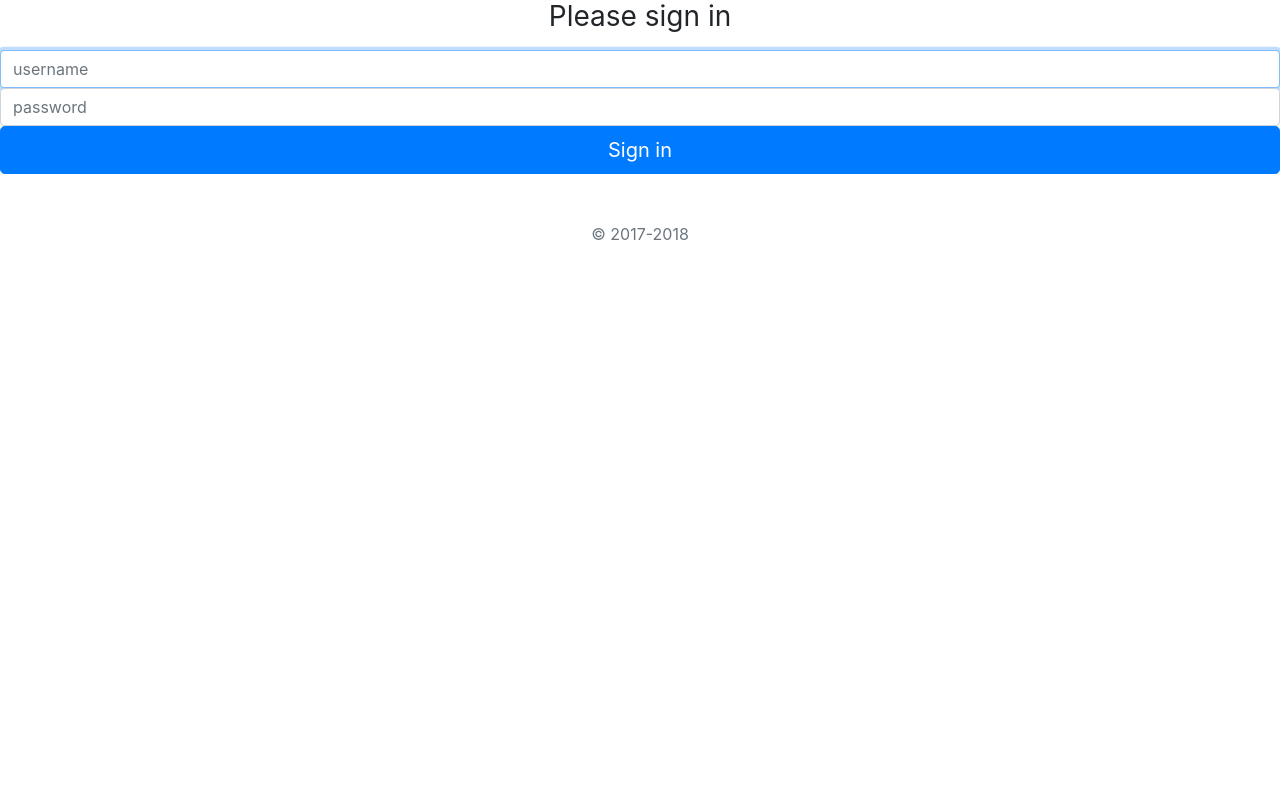
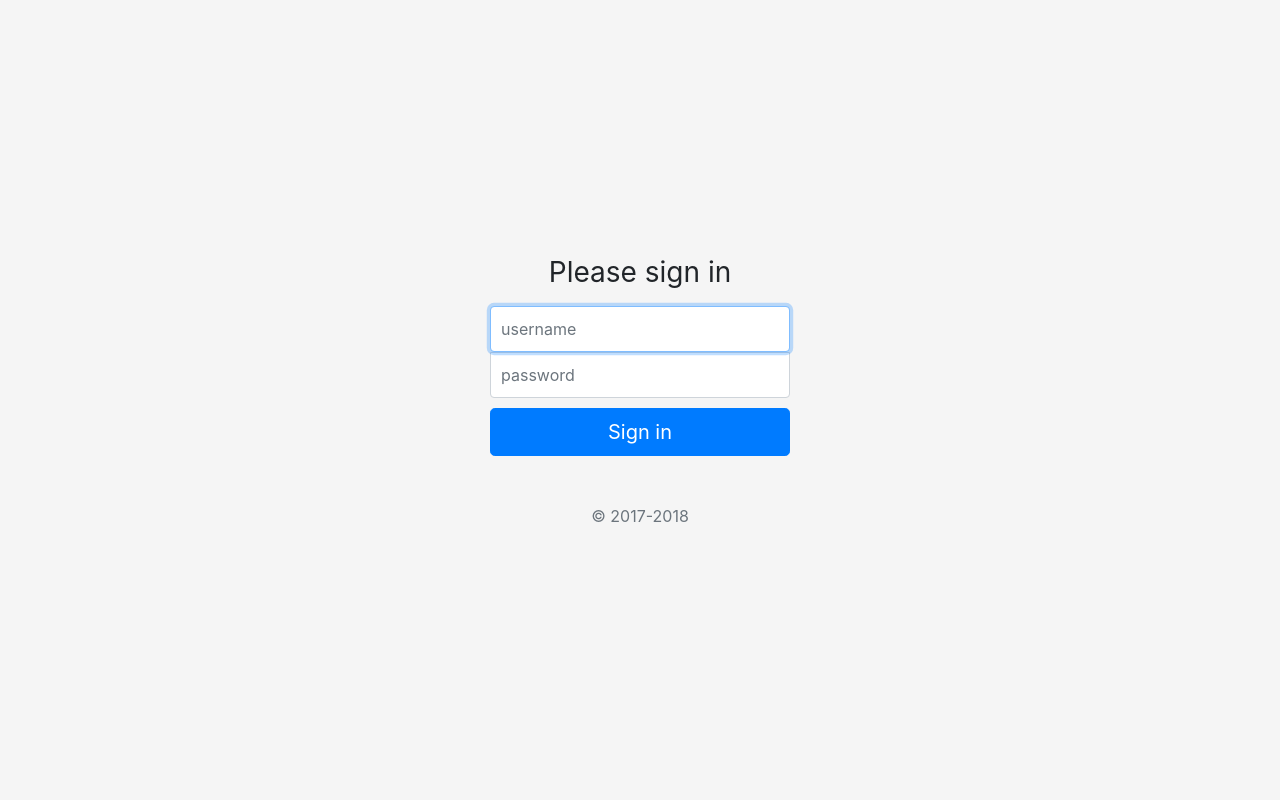
Before and after one commit to hirokishimizu39/django_boardproject, a Django app: template templates/signup.html in a window 1280 px wide. Run offline with Django 5.2, Linux system fonts and the light colour scheme; the template is opened without the code that fills it, so the values that code supplies are empty; parts of the project's set-up code (start-up, migrations or seed data) failed here and were passed over.

Commit message:
staticを用いた画像の表示とcssの適用

```diff
--- a/boardproject/urls.py
+++ b/boardproject/urls.py
@@ -1,7 +1,11 @@
 from django.contrib import admin
 from django.urls import path, include
+from django.conf import settings
+from django.conf.urls.static import static
 
 urlpatterns = [
     path('admin/', admin.site.urls),
-    path('', include('boardapp.urls'))
-]
+    path('', include('boardapp.urls')),
+    # settingsファイルの中のMEDIA_URLすなわちMEDIA_URL = 'medi/'にアクセスしたときに、document_root=settings.MEDIA_ROOTを表示する
+] + static(settings.MEDIA_URL, document_root=settings.MEDIA_ROOT) \
+  + static(settings.STATIC_URL, document_root=settings.STATIC_ROOT)
--- /dev/null
+++ b/static/style.css
@@ -0,0 +1,49 @@
+html,
+body {
+    height: 100%;
+}
+
+body {
+    display: -ms-flexbox;
+    display: flex;
+    -ms-flex-align: center;
+    align-items: center;
+    padding-top: 40px;
+    padding-bottom: 40px;
+    background-color: #f5f5f5;
+}
+
+.form-signin {
+    width: 100%;
+    max-width: 330px;
+    padding: 15px;
+    margin: auto;
+}
+
+.form-signin .checkbox {
+    font-weight: 400;
+}
+
+.form-signin .form-control {
+    position: relative;
+    box-sizing: border-box;
+    height: auto;
+    padding: 10px;
+    font-size: 16px;
+}
+
+.form-signin .form-control:focus {
+    z-index: 2;
+}
+
+.form-signin input[type="email"] {
+    margin-bottom: -1px;
+    border-bottom-right-radius: 0;
+    border-bottom-left-radius: 0;
+}
+
+.form-signin input[type="password"] {
+    margin-bottom: 10px;
+    border-top-left-radius: 0;
+    border-top-right-radius: 0;
+}
--- a/templates/base.html
+++ b/templates/base.html
@@ -9,6 +9,9 @@
     <!-- Bootstrap CSS -->
     <link rel="stylesheet" href="https://cdn.jsdelivr.net/npm/bootstrap@4.0.0/dist/css/bootstrap.min.css"
       integrity="sha384-Gn5384xqQ1aoWXA+058RXPxPg6fy4IWvTNh0E263XmFcJlSAwiGgFAW/dAiS6JXm" crossorigin="anonymous">
+    {% block customcss %}
+    {% endblock customcss %}
+
 
     <title>Hello, world!</title>
   </head>
--- a/templates/signup.html
+++ b/templates/signup.html
@@ -1,5 +1,9 @@
 {% extends 'base.html' %}
+{% load static %}
 
+{% block customcss %}
+    <link href="{% static 'style.css' %}" rel="stylesheet">
+{% endblock customcss %}
 
 {% block content %}
 <body class="text-center">
```
Also changed, not shown: boardproject/settings.py (+9 -1 lines), media/meditate.png (renamed from meditate.png).
